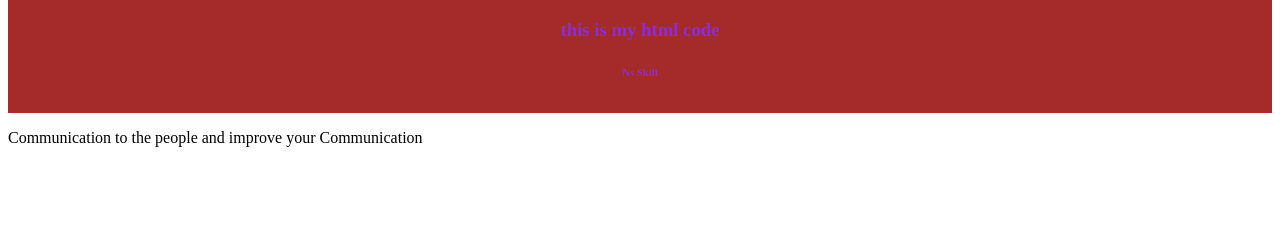
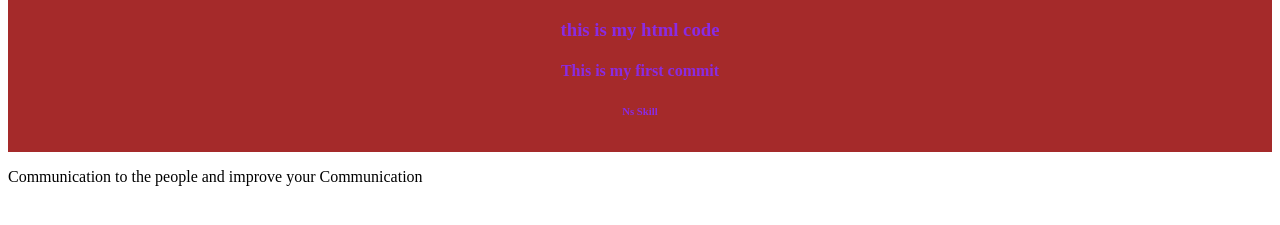
Before and after one commit to sufiyansayyed11122-lang/Sufiyan-sayyed, a plain HTML site: page Index.html in a window 1280 px wide. Shown: the part 97-322 px from the top of the page. Drawn offline with Linux system fonts and the light colour scheme.

Commit message:
Second Commit

```diff
--- a/Index.html
+++ b/Index.html
@@ -4,14 +4,17 @@
     <meta charset="UTF-8">
     <meta name="viewport" content="width=device-width, initial-scale=1.0">
     <title>Document</title>
+    <link rel="stylesheet" href="style.css">
+
 </head>
-<link rel="stylesheet" href="style.css">
+
 <body>
 My Name is Sufiyan Sayyed
 </body>
 <header>
     <h1>Welcome to my webside</h1>
 <h3>this is my html code</h3>
+<h4>This is my first commit</h4>
 <h6>Ns Skill</h6>
 </header>
 
```
